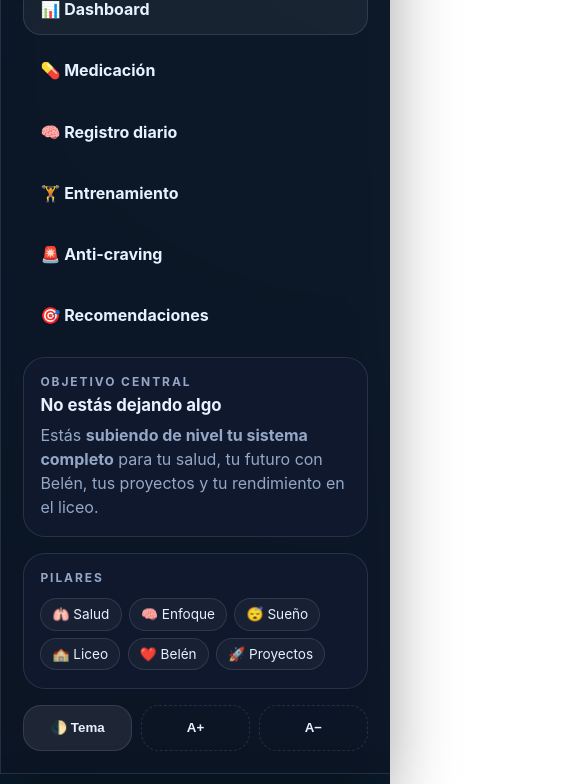
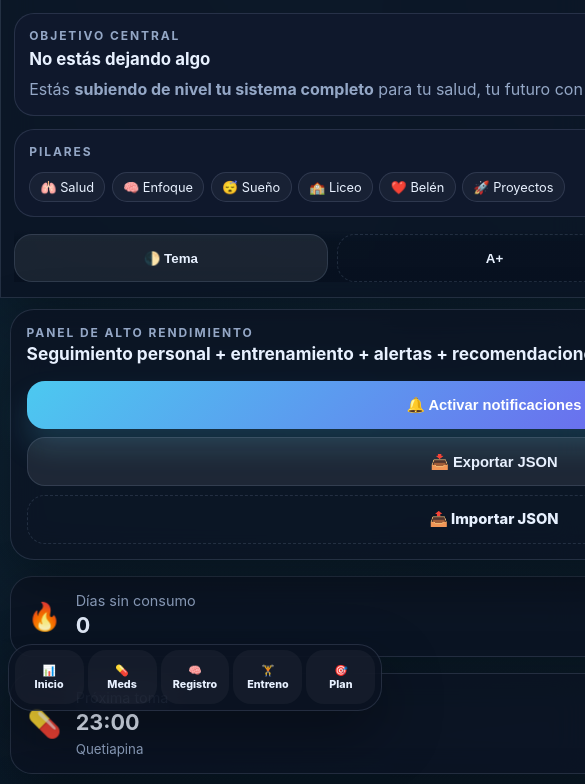
Before and after one commit to panchopinto/sistema-control-personal, a plain HTML site: page index.html in a window 390 px wide. Shown: the part 125-909 px from the top of the page, 585 px wide, since content can reach past the window. Drawn offline with Linux system fonts and the light colour scheme.

Commit message:
Add files via upload

```diff
--- a/css/styles.css
+++ b/css/styles.css
@@ -165,3 +165,83 @@
   .sidebar-actions{grid-template-columns:1fr 1fr 1fr}
   .med-card{grid-template-columns:1fr;align-items:flex-start}
 }
+
+
+.mobile-tabbar{display:none}
+@media (max-width:860px){
+  body{padding-bottom:92px}
+  .sidebar{
+    padding:.9rem .8rem .95rem;
+    gap:.8rem;
+    border-bottom:1px solid var(--line);
+  }
+  .brand{align-items:flex-start}
+  .brand-badge{width:48px;height:48px;border-radius:16px;font-size:1.25rem}
+  .brand h1{font-size:1.1rem;line-height:1.15}
+  .side-nav{
+    flex-direction:row;
+    overflow-x:auto;
+    padding-bottom:.2rem;
+    margin:0 -.1rem;
+    scrollbar-width:none;
+  }
+  .side-nav::-webkit-scrollbar{display:none}
+  .nav-link{
+    white-space:nowrap;
+    flex:0 0 auto;
+    padding:.8rem .95rem;
+    border-radius:16px;
+    font-size:.92rem;
+  }
+  .card-mini{padding:.9rem;border-radius:20px}
+  .chip-grid{gap:.4rem}
+  .chip{font-size:.8rem;padding:.4rem .65rem}
+  .sidebar-actions{
+    position:sticky;
+    bottom:0;
+    background:linear-gradient(180deg, transparent, rgba(7,17,31,.72) 22%);
+    padding-top:.25rem;
+  }
+  html[data-theme="light"] .sidebar-actions{
+    background:linear-gradient(180deg, transparent, rgba(255,255,255,.88) 22%);
+  }
+  .content{padding:.65rem}
+  .topbar{top:.6rem;border-radius:24px;padding:.95rem}
+  .topbar h2{font-size:1.08rem;line-height:1.2}
+  .topbar-actions{width:100%;display:grid;grid-template-columns:1fr 1fr;gap:.55rem}
+  .topbar-actions .btn,.topbar-actions .import-label{width:100%;min-height:48px;font-size:.92rem}
+  .metric{border-radius:22px;padding:.95rem 1rem}
+  .metric h3{font-size:1.35rem}
+  .panel{padding:.95rem;border-radius:24px}
+  .panel-header h3{font-size:1.1rem}
+  .panel-header small{text-align:left}
+  .summary-card,.training-card,.insight-card,.rec-card,.history-item,.med-card{border-radius:18px}
+  .field input,.field select,.field textarea,.btn{min-height:48px}
+  .field textarea{min-height:112px}
+  .quick-actions{display:grid;grid-template-columns:1fr 1fr}
+  .quick-actions .btn{width:100%}
+  .timer-circle{width:132px;height:132px;margin-inline:auto}
+  .timer-wrap{gap:.8rem}
+  .timer-copy{text-align:center}
+  .history-top .badges{margin-top:.2rem}
+  .mobile-tabbar{
+    position:fixed;
+    left:10px;right:10px;bottom:10px;
+    z-index:30;display:grid;grid-template-columns:repeat(5,1fr);gap:.35rem;
+    padding:.45rem;border-radius:24px;
+  }
+  .mobile-tab{
+    color:var(--text);text-decoration:none;font-size:.72rem;font-weight:800;
+    display:flex;flex-direction:column;align-items:center;justify-content:center;gap:.2rem;
+    min-height:58px;border-radius:18px;border:1px solid transparent;background:rgba(255,255,255,.04);
+  }
+  .mobile-tab span{line-height:1}
+  .mobile-tab:active,.mobile-tab:hover{border-color:var(--line)}
+}
+@media (max-width:560px){
+  .topbar-actions{grid-template-columns:1fr}
+  .quick-actions{grid-template-columns:1fr}
+  .mobile-tabbar{left:8px;right:8px;bottom:8px;gap:.25rem;padding:.35rem}
+  .mobile-tab{min-height:54px;font-size:.67rem;padding:.15rem}
+  .mobile-tab span{max-width:100%;overflow:hidden;text-overflow:ellipsis;white-space:nowrap}
+}
--- a/index.html
+++ b/index.html
@@ -309,6 +309,15 @@
     </main>
   </div>
 
+
+  <nav class="mobile-tabbar glass" aria-label="Navegación móvil">
+    <a href="#dashboard" class="mobile-tab">📊<span>Inicio</span></a>
+    <a href="#medicacion" class="mobile-tab">💊<span>Meds</span></a>
+    <a href="#registro" class="mobile-tab">🧠<span>Registro</span></a>
+    <a href="#entrenamiento" class="mobile-tab">🏋️<span>Entreno</span></a>
+    <a href="#plan" class="mobile-tab">🎯<span>Plan</span></a>
+  </nav>
+
   <template id="medTemplate">
     <article class="med-card">
       <div class="med-time"></div>
```
